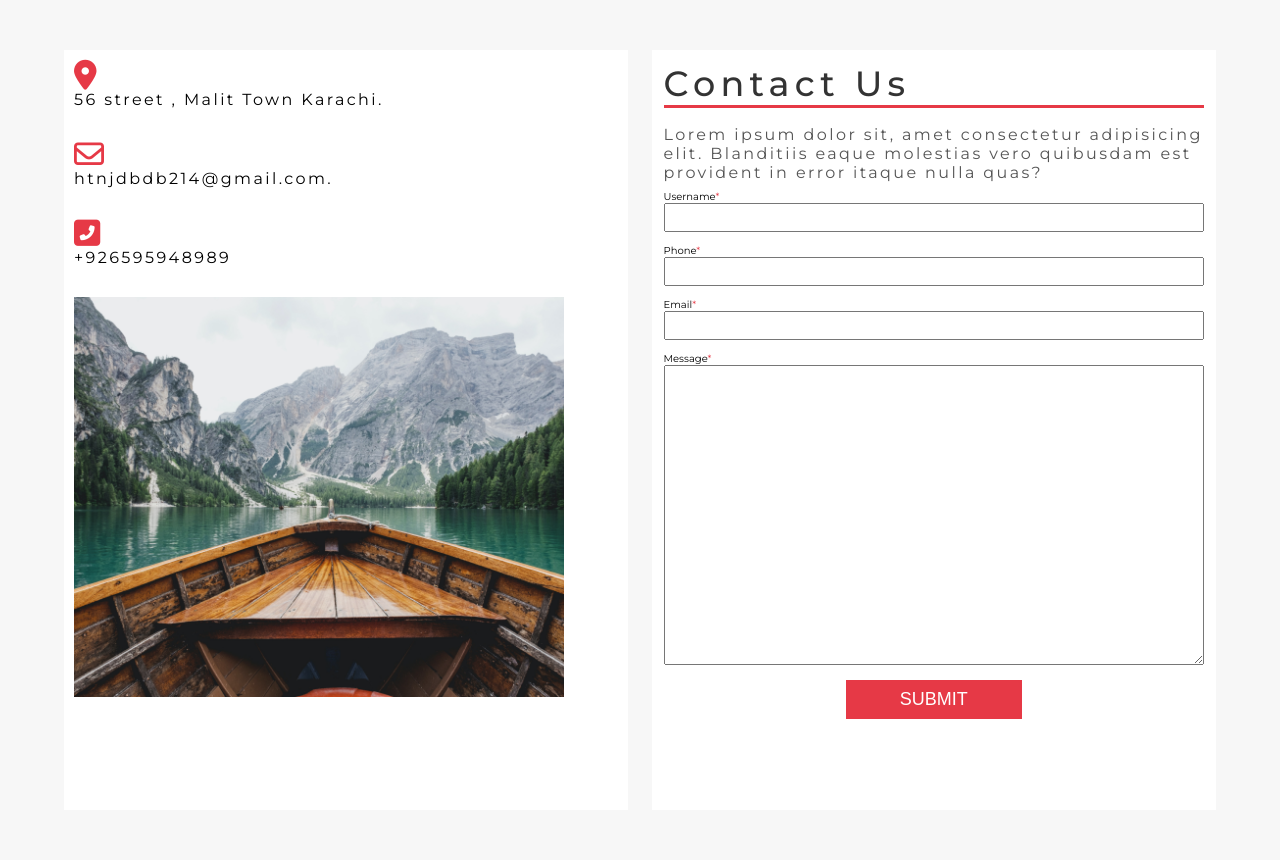
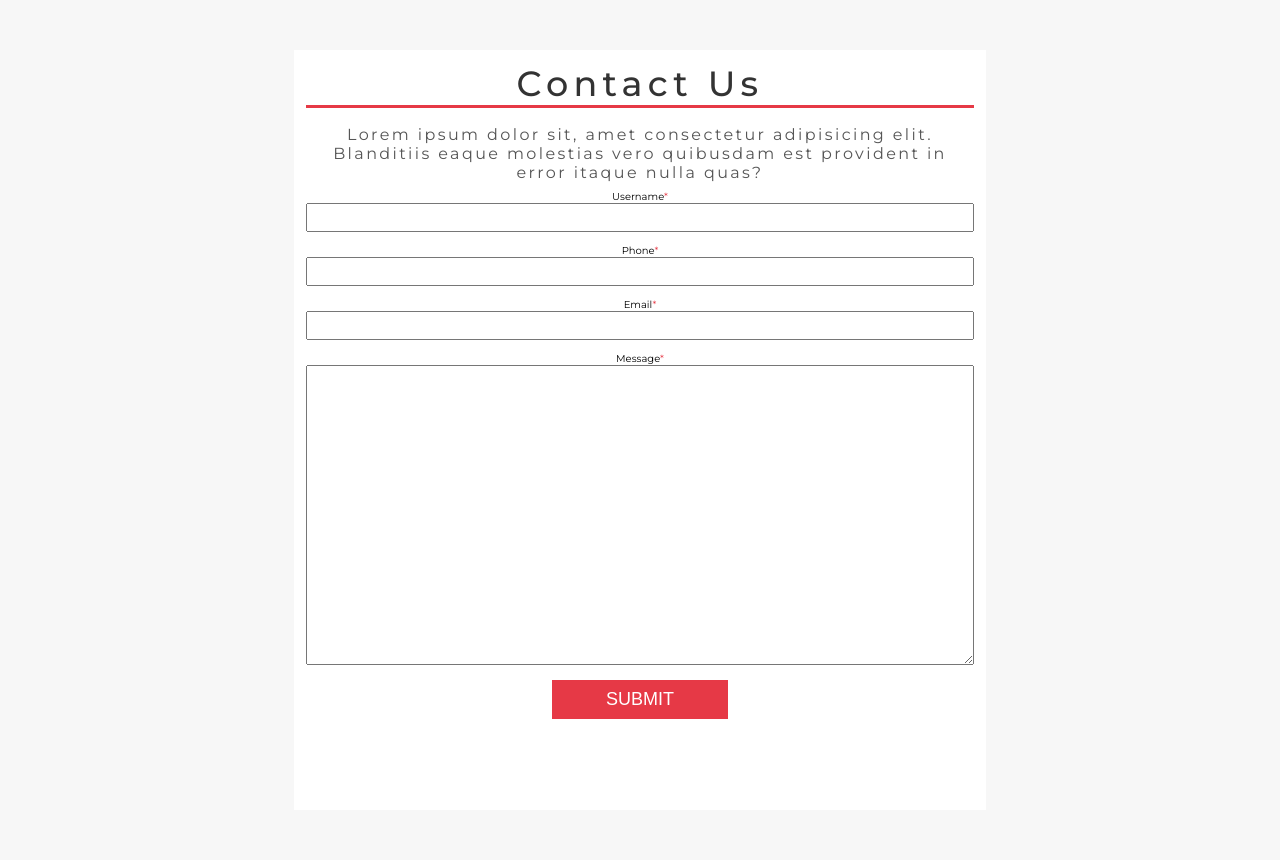
Before and after one commit to Zia-Ur-Rahman-082/Jenkins_with_aws, a PHP site: page /contact.html in a window 1280 px wide. Shown: the part 81-941 px from the top of the page. Run offline with PHP 8.4, Linux system fonts and the light colour scheme; some libraries are stand-ins or nearby versions; some web fonts are replaced.

Commit message:
file added

```diff
--- a/about.html
+++ b/about.html
@@ -12,7 +12,7 @@
         <div class="container">
         <h1 class="logo lg-heading text-light">WT</h1>
         <ul class="nav-items">
-            <li class="nav-item"><a href="./Index.html">Home</a></li>
+            <li class="nav-item"><a href="./index.html">Home</a></li>
             <li class="nav-item"><a href="./about.html">About</a></li>
             <li class="nav-item"><a href="./contact.html">Contact</a></li>
         </ul>
--- a/contact.html
+++ b/contact.html
@@ -13,7 +13,7 @@
         <div class="container">
         <h1 class="logo lg-heading text-light">WT</h1>
         <ul class="nav-items">
-            <li class="nav-item"><a href="./Index.html">Home</a></li>
+            <li class="nav-item"><a href="./index.html">Home</a></li>
             <li class="nav-item"><a href="./about.html">About</a></li>
             <li class="nav-item"><a href="./contact.html">Contact</a></li>
         </ul>
@@ -23,7 +23,7 @@
     <section class="contact-form">
        <div class="container">
         <div class="form-wrapper">
-            <div class="company-address">
+            <!---<div class="company-address">
                 <div class="address-group">
                     <i class="fas fa-map-marker-alt fa-3x text-red"></i>
                     <h2 class="text-gray md-heading"></h2>
@@ -40,7 +40,7 @@
                     <p>+926595948989</p>
                 </div>
                 <img src="./img/5.jpg" alt="">
-            </div>
+            </div>-->
             <form action="" class="form">
                 <h1 class="lg-heading text-black">Contact Us</h1>
                 <p class="text-gray">Lorem ipsum dolor sit, amet consectetur adipisicing elit. Blanditiis eaque molestias vero quibusdam est provident in error itaque nulla quas?</p>
--- a/css/style.css
+++ b/css/style.css
@@ -69,7 +69,7 @@ h1 , h2 ,h3{
 header{
     position: relative;
     height: 95vh;
-    background: url('../img/4.jpg');
+    background-color: #f77f40;
     background-position: center;
     background-repeat: no-repeat;
     background-size: cover;
@@ -264,7 +264,7 @@ header{
     height: 760px;
     background: #fff;
    width: 49%;
-   float: left;
+   /*float: left;*/
    padding: 1rem;
 }
 .form-wrapper .company-address i{
@@ -287,8 +287,10 @@ header{
 .form-wrapper  .form{
     height: 760px;
     background: #fff;
-    float: right;
-    width: 49%;
+    /*float: right;*/
+    margin-left: 20%;
+    text-align: center;
+    width: 60%;
     padding: 1.2rem;
 }
 .form-wrapper::after{
```
Also changed, not shown: index.html (+9 -3 lines).
